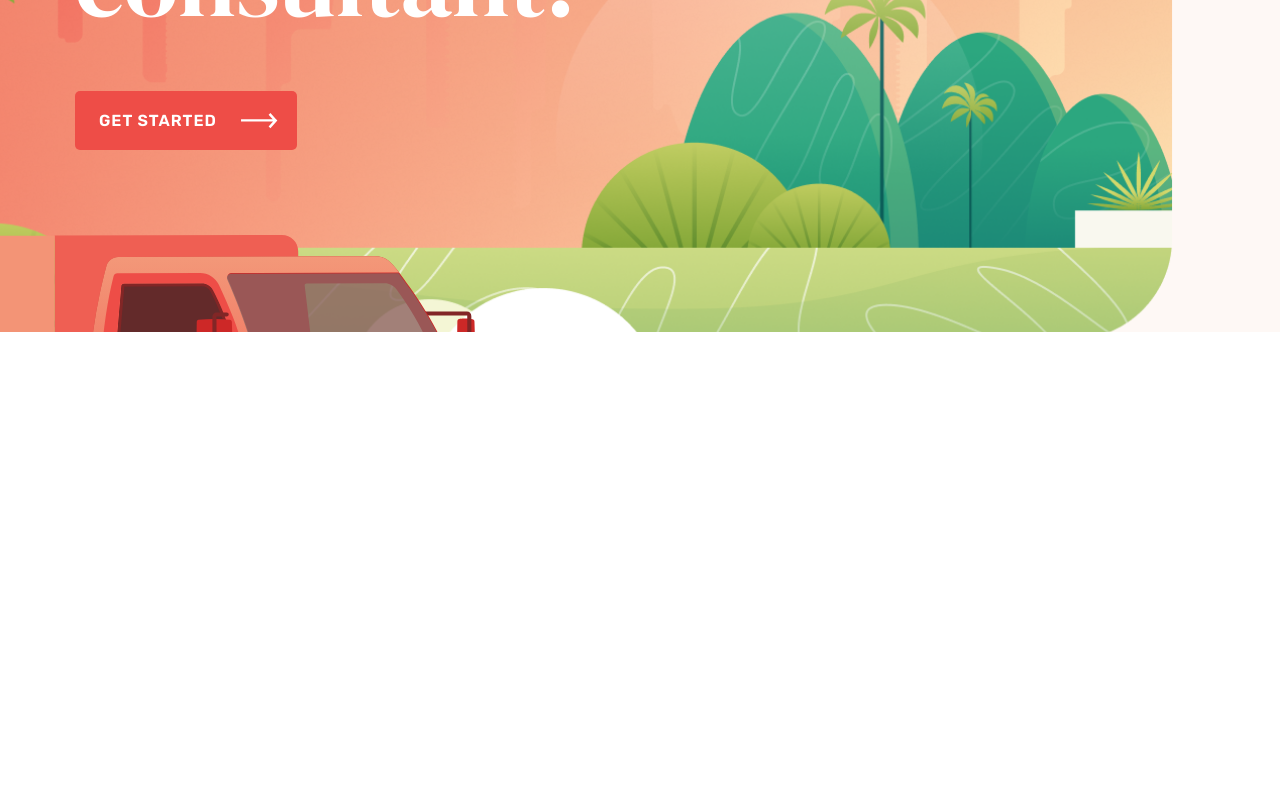
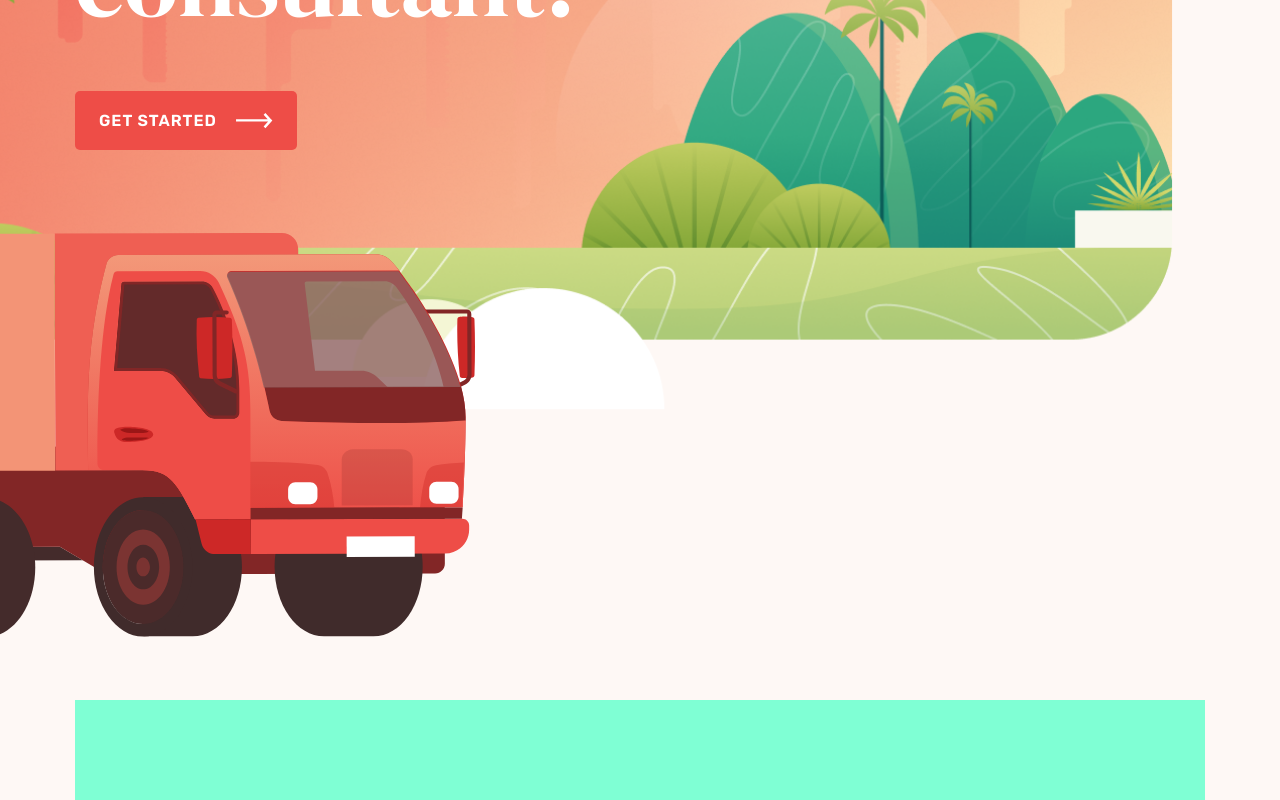
Before and after one commit to pklepa/traffico-landing, a React (Create React App) app: page / in a window 1280 px wide. Shown: the part 468-1268 px from the top of the page. Before the commit the page ends 800 px from the top, so only its background shows below. Built offline with nearby package versions, Linux system fonts and the light colour scheme.

Commit message:
Small hover effect for navbar

```diff
--- a/src/App.js
+++ b/src/App.js
@@ -5,6 +5,7 @@ import GlobalStyle from "./assets/themes/globalStyles";
 import Layout from "./components/Layout";
 import Navbar from "./components/Navbar";
 import HeroSection from "./components/HeroSection";
+import AboutSection from "./components/AboutSection";
 
 function App() {
   return (
@@ -13,6 +14,7 @@ function App() {
       <Layout>
         <Navbar />
         <HeroSection />
+        <AboutSection />
       </Layout>
     </ThemeProvider>
   );
--- /dev/null
+++ b/src/components/AboutSection.js
@@ -0,0 +1,22 @@
+import React from "react";
+import styled from "styled-components";
+
+function AboutSection() {
+  return <Container></Container>;
+}
+
+export default AboutSection;
+
+const Container = styled.section`
+  display: flex;
+  flex-direction: column;
+  width: 100%;
+  min-height: 100px;
+  background-color: aquamarine;
+
+  margin-top: 350px;
+
+  @media ${(props) => props.theme.devices.tablet} {
+    margin-top: 550px;
+  }
+`;
--- a/src/components/Layout.js
+++ b/src/components/Layout.js
@@ -17,7 +17,7 @@ const Container = styled.div`
   background-color: ${(props) => props.theme.colors.bg};
 
   z-index: 1;
-  overflow-x: hidden;
+  overflow: hidden;
 `;
 
 const ContentWrapper = styled.div`
--- a/src/components/Navbar.js
+++ b/src/components/Navbar.js
@@ -13,9 +13,15 @@ function Navbar() {
       </Logo>
 
       <NavLinks>
-        <li>About</li>
-        <li>How to</li>
-        <li>FAQ</li>
+        <li>
+          <a href="#">About</a>
+        </li>
+        <li>
+          <a href="#">How to</a>
+        </li>
+        <li>
+          <a href="#">FAQ</a>
+        </li>
         <li>
           <Button>Contact Us</Button>
         </li>
@@ -68,15 +74,35 @@ const NavLinks = styled.ul`
   align-items: center;
   list-style: none;
 
-  li {
+  li a {
     text-transform: uppercase;
+    text-decoration: none;
     font-size: 16px;
     font-weight: bold;
     color: white;
     letter-spacing: 1px;
 
+    position: relative;
+
     &:not(:first-child) {
       margin-left: 30px;
+    }
+
+    &::after {
+      position: absolute;
+      bottom: -5px;
+      left: 0;
+      content: "";
+      width: 100%;
+      height: 3px;
+      background-color: ${(props) => props.theme.colors.red};
+      opacity: 0;
+      transition: 0.4s;
+    }
+
+    &:hover::after {
+      opacity: 1;
+      bottom: -10px;
     }
   }
 
```
